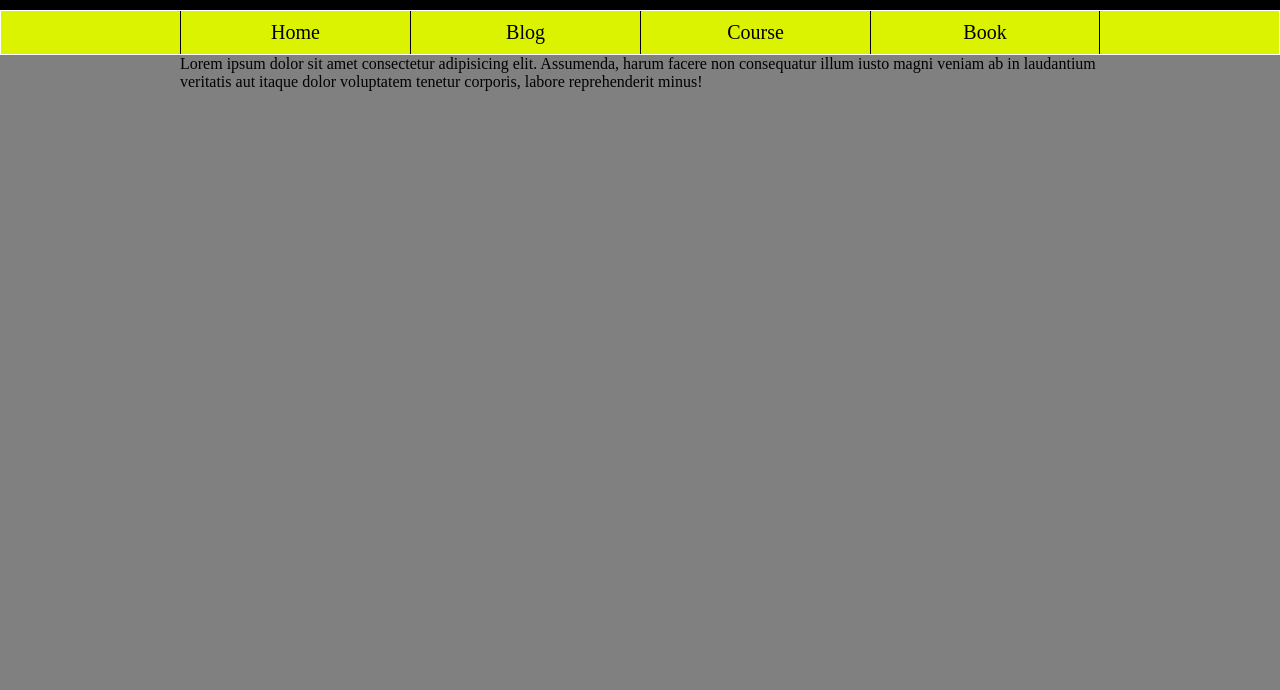
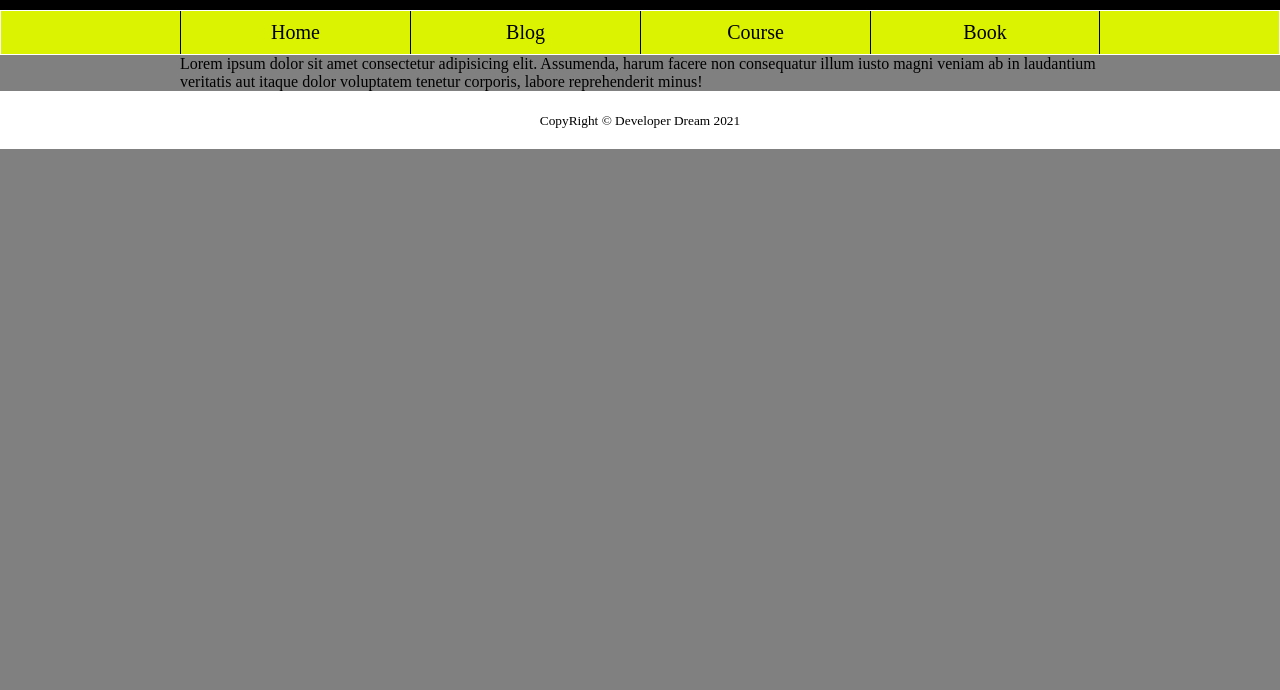
Before and after one commit to NayLin1590/xivi, a plain HTML site: page index.html in a window 1280 px wide. Shown: the part 110-800 px from the top of the page. Drawn offline with Linux system fonts and the light colour scheme.

Commit message:
adding footer on feature01 branch

```diff
--- a/css/style.css
+++ b/css/style.css
@@ -68,3 +68,12 @@ header a h1:hover {
   color: yellow;
 }
 /* content */
+
+/* footer */
+footer {
+  background-color: #fff;
+}
+footer p {
+  padding: 20px 0;
+  text-align: center;
+}
--- a/index.html
+++ b/index.html
@@ -37,5 +37,14 @@
        veniam ab in laudantium veritatis aut itaque dolor voluptatem
        tenetur corporis, labore reprehenderit minus!</p>
   </section>
+  <footer>
+    <div class="container">
+      <p>
+        <small>
+          CopyRight &copy; Developer Dream 2021
+        </small>
+      </p>
+    </div>
+  </footer>
 </body>
 </html>
```
